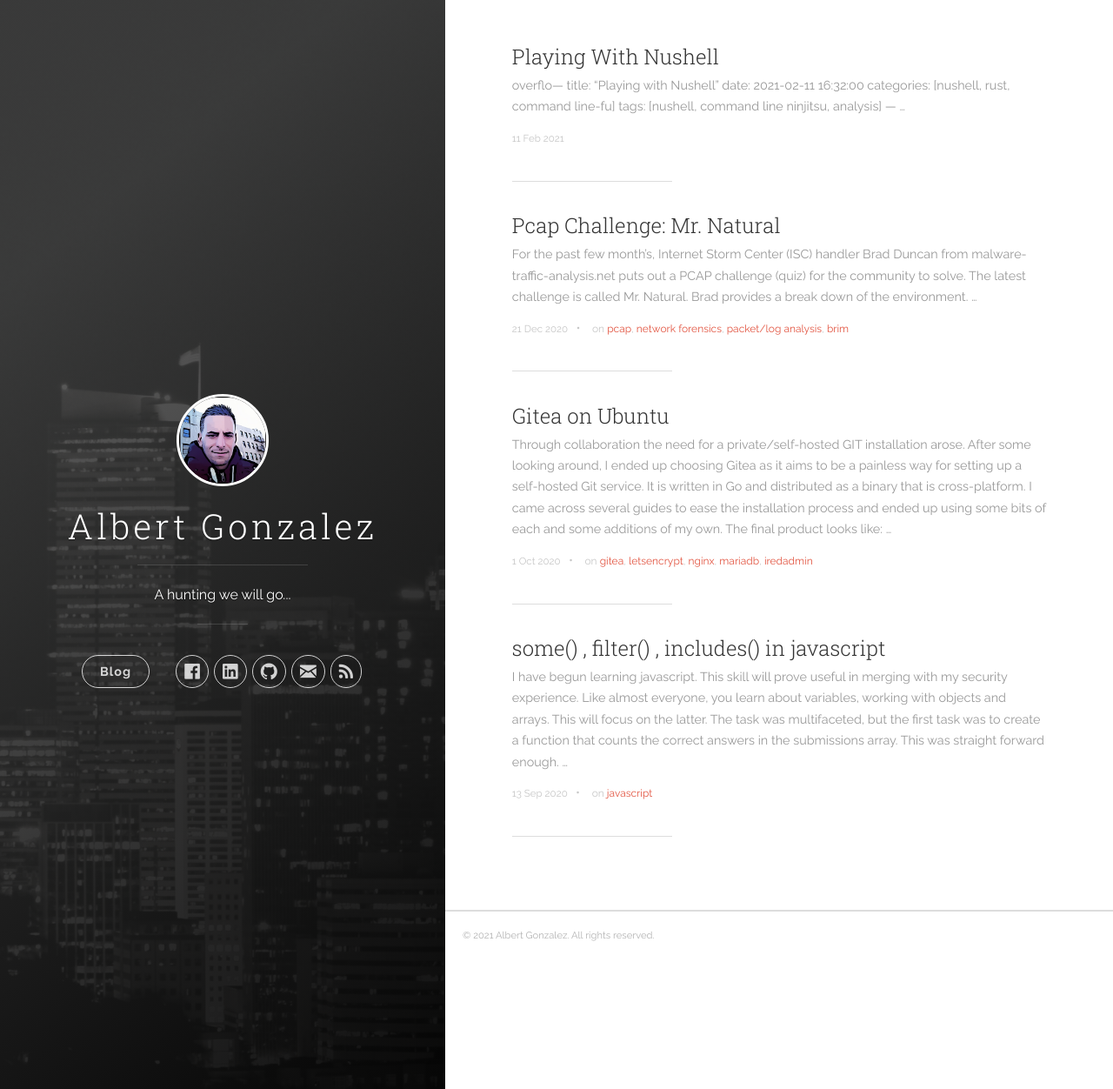
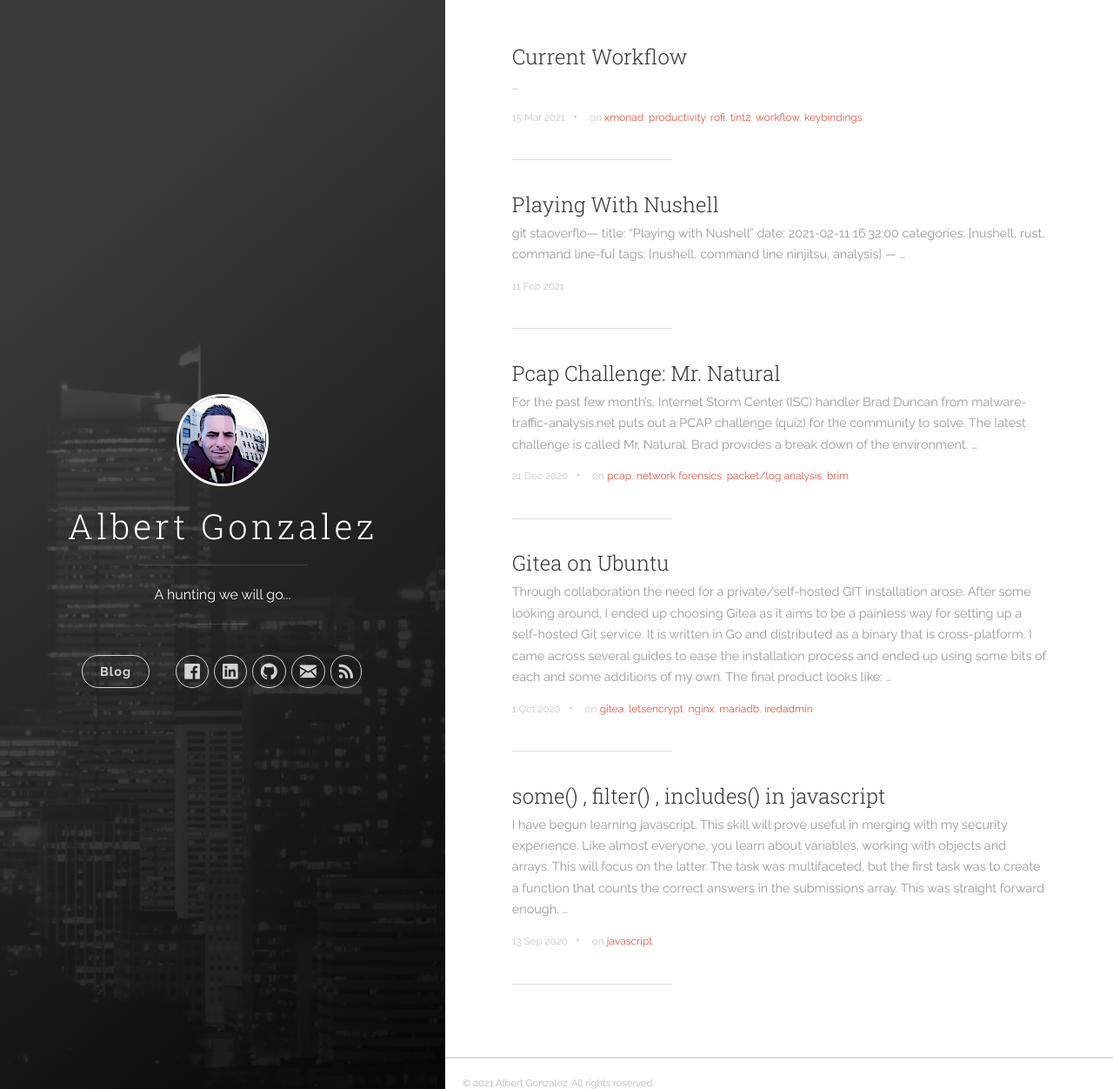
Before and after one commit to agonzal/agonzal.github.io, a Jekyll site: the page built from index.html, in a window 1280 px wide and 1252 px high. Shown: the whole window at 87% size. Built offline with Jekyll 4.4.1, drawn with Linux system fonts in a browser that asks for light colours; the list of posts is cut into pages by our own code; some of the changed lines change nothing that is shown.

Commit message:
workflow blog entry my introduction into xmonad and tiling window managers

```diff
--- a/_posts/2021-02-11-playing-with-nushell.md
+++ b/_posts/2021-02-11-playing-with-nushell.md
@@ -1,4 +1,4 @@
-overflo---
+git staoverflo---
 title: "Playing with Nushell"
 date: 2021-02-11  16:32:00
 categories: [nushell, rust, command line-fu]
--- /dev/null
+++ b/_posts/2021-03-15-workflow.md
@@ -0,0 +1,150 @@
+---
+title: "Current Workflow"
+date: 2021-03-15 22:00:00
+tags: [xmonad, productivity, rofi, tint2, workflow, keybindings]
+categories: [xmonad, dotfiles, productivity, workflow]
+---
+
+![computer-vision](/images/workflow/computer-vision.jpg)
+
+## Issue at hand.
+
+I have always done multi/tri-head displays in a side-by-side configuration but I have noticed recently that I was mainly focused on my external secondary display.
+My primary display is the laptop screen at 2880x1620 on a small 14" screen and an external 32" also at 2880x1620. I have always battled bad posture, especially when
+on the computer for long hours. After an 8hour day, the base of my neck was killing me. Obviously mistakes were made with my current setup and I was left with one option.
+To continue to use multiple displays, I must stack my secondary display above my laptop which will remove the repitive movements of my neck shifted to the side for hours
+while focused on a task. I made the move and implemented some health based notifications to give myself reminders regarding my posture as well as taking breaks and resting
+my eyes. This small changes lead me to take the initiative and see what changes I can implement to streamline my work-flow and increase productivity. Here goes!
+
+## Desktop environment
+
+I have always customized my desktop environments to look good since I do have to stare at this thing 8+ hours each day. When using GNOME I would use extensions to 'tweak'
+the default behavior in hopes of streamlining my workflow when eyes on screen. I have read plenty of articles from developers and admins alike swearing by tiling window managers,
+especially the improvements in productivty and workflow. These included: awesomeWM, i3/i3gaps, qtile, bspwm, xmonaid and so on... After test driving all
+the ones I mentioned above, I settled on xmonad. From my first test-run, it just felt good and right for me. Researching various unique setups, I stumbled
+across [Axarva's dotfiles-2.0 repo](http://www.github.com/Axarva/dotfiles-2.0/). I really liked his minimalist design and decided to use this as the base
+for my current setup. I present [Xmonad]: I've come to suck your blood.
+
+
+
+![xmonad-setup](/images/workflow/xmonad-setup.png)
+
+### Current
+
+- xmonad (DE)
+- Theme/Colorscheme: Dracula-alt-buttons GTK / Dracula
+- [picom](http://www.github.com/jonaburg/picom/) (X compositor)
+- [tint2](http://www.github.com/Axarva/tint2-1/) (panels, dock and taskbar)
+- eww (sidebar and dashboard)
+- dunst (notifications)
+- rofi (app switch/launch)
+- kitty (colorls gem + ligatures + autocomplete )
+- zsh (oh-my-zsh + power10k theme)
+- Thunar (file manager)
+- qutebrowser / firefox
+- neovim/vim
+- FiraCode Nerd Font
+
+Kitty's auto-complete feature is awesome. The fact that you can tab through all command-line switches a command can accept is dope.
+This setup has 9 workspaces in total to be utilized by 2 independent monitors. I use my external 32" display as primary display above my 14" laptop screen.
+On the primary monitor, I only use workspaces 1, 3, 5, 7 and 9. I am sure you guessed it, on the laptop I'll only use 2, 4, 6 and 8. As you'll see from my config,
+I utilize auto-placing (doShift) of most windows to specific workspaces, in actuality I auto shift every single app I use on the daily. This works for me and ensures
+applications are indeed where I expect them to be as to not mess up my workflow. Granted, its a simple keystroke(s) to move them "manually". I also configured tint2 to visually
+signal what's going on,
+
+   | Workspace Status     | Color      |
+   | -------------------- | ---------- |
+   | Active (Current)     | Green.     |
+   | Inactive             | Yellow     |
+   | Unoccupied           | Magenta    |
+
+
+I do not normally end up using all 9 workspaces at the same time as more often then not I may be only utilizing 4 to 6 workspaces across both displays.
+Using tint2 to provide a visual legend of which workspace is currently toggled, which workspaces have inactive tasks and which are unoccupied is convenient.
+
+#### Code:
+
+I am always on the command line for the vast majority of my day/tasks. While I had been using vscodium I wanted to ditch it and go back to vim/nvim. I am familiar with the keybindings
+and it just works for me. Coupled with an extensive plugin ecosystem you can achieve almost like for like replacement of vscode (CoC anyone?) not to mention for resource footprint is
+non-existant compared to the 400mb+ for vscodium on a good-day. I am striving to move to a mouse-free development environment. I am well on my way but I still have a ways to go before i can fully
+ditch my mouse during coding sessions (for good?).
+
+#### Neovim/vim/Gvim
+
+  - Vundle plugin manager
+  - NERDTree (tabs, devicons, syntax highlighting)
+  - CoC (must-have)
+  - Python/CSS/Javascript related plugins
+  - FiraCode Nerd Font / Source Code Pro Nerd Font
+
+#### Environments:
+
+ anaconda3 for:
+  - python[2/3]
+  - jupyter notebook/lab
+  - R/Rstudio
+  - spyder
+  - virtualenv
+
+  nvm for:
+  - nodeJS
+  - typescript
+  - javascript
+
+### Tasks
+
+There are many options in this category to choose from. Continuing on the theme around the console(terminal) I am
+currently using todo-txt(todo.sh) as my task management. I take this one step further and wrap it around rofi for
+a quick and easy task management solution both TUI/GUI based, cool huh?
+
+![task management](/images/workflow/tasks-rofi.jpg)
+
+### Keybindings
+
+This functionality is the main driving force behind my switch in workflow to a tiling window manager as
+my daily desktop environment. I am quite aware you have plenty of keybindings for the other major DE's on
+Linux. Using a gnome extension I am able to auto place a window in a certain workspace, which xmonad handles
+right out of the box. Borders and Menus in xmonad? Gone.. here we can configure keybindings for all tasks we
+need to do. Literally, I may post my entire xmonad.hs soon to show you the level of granularity you can achieve.
+
+
+|        Keybind         |                 Function                 |
+| ---------------------- | ---------------------------------------- |
+| `Win + Shift + Enter`  | Launch terminal (alacritty)              |
+| `Win + Shift + C`   	 | Close window                             |
+| `Win + O`              | Open rofi menu                           |
+| `Win + Shift + Q`   	 | Open rofi powermenu                      |
+| `Win + S`              | Open sidebar                             |
+| `Win + Shift + S`   	 | Close sidebar                            |
+| `Win + Control + S`    | Open rofi ssh menu                       |
+| `Win + d`              | Open tasks in rofi                       |
+| `Win + Control + R`    | Open calibre library                     |
+| `Win + P`              | Open dashboard                           |
+| `Win + Shift + P`	     | Close dashboard                          |
+| `Win + B`              | Toggle the main bars                     |
+| `Win + Z`              | Activate inhibitor (Stops autolocking)   |
+| `Win + Shift + Z`	     | Dectivate inhibitor (Enables autolocking)|
+| `Win + Ctrl + G`    	 | Toggle gaps (toggle to get screen space) |
+| `Win + J`              | Navigate through windows                 |
+| `Win + K`              | Navigate through windows                 |
+| `Win + Space`          | Switch through layouts                   |
+| `Win + T`              | Make a floating window tiled             |
+| `Win + F`              | Launches Firefox                         |
+| `Win + Left Click`     | doFloat                                  |
+| `Win + Right Click`    | Resize window and doFloat                |
+| `Printscreen`          | Take screenshot,                         |
+| `Win + v`              | Show visualizer                          |
+| `Win + F1`             | Lockscreen                               |
+| `Win + Printscreen`    | Start screen recordingg                  |
+| `Win + Ctrl + Print`   | Stop screen recording                    |
+
+
+I hope this inspires someone to mix things up and change up their workflow and environments. I found that productivity has
+increased substantially since I rarely mvoe my hands from the keyboard and the distractions are minimal on screen. Of course
+this all is null and void if I cannot stay on task, but thankfully I have integrated todo.sh into my workflow as I am still learning
+to be disclipined while working from home. More to come on that. If you are interested in running this very same setup, you can head over
+to github and check out my [dotfiles](http://www.github.com/agonzal/dotfiles) but you'll definitely need to be a fan of the dracula colorscheme
+cause its present everywhere in my setup.
+
+
+Later and happy tiling!!
```
Also changed, not shown: images/workflow/computer-vision.jpg (added), images/workflow/tasks-rofi.jpg (added), images/workflow/xmonad-setup.png (added).
